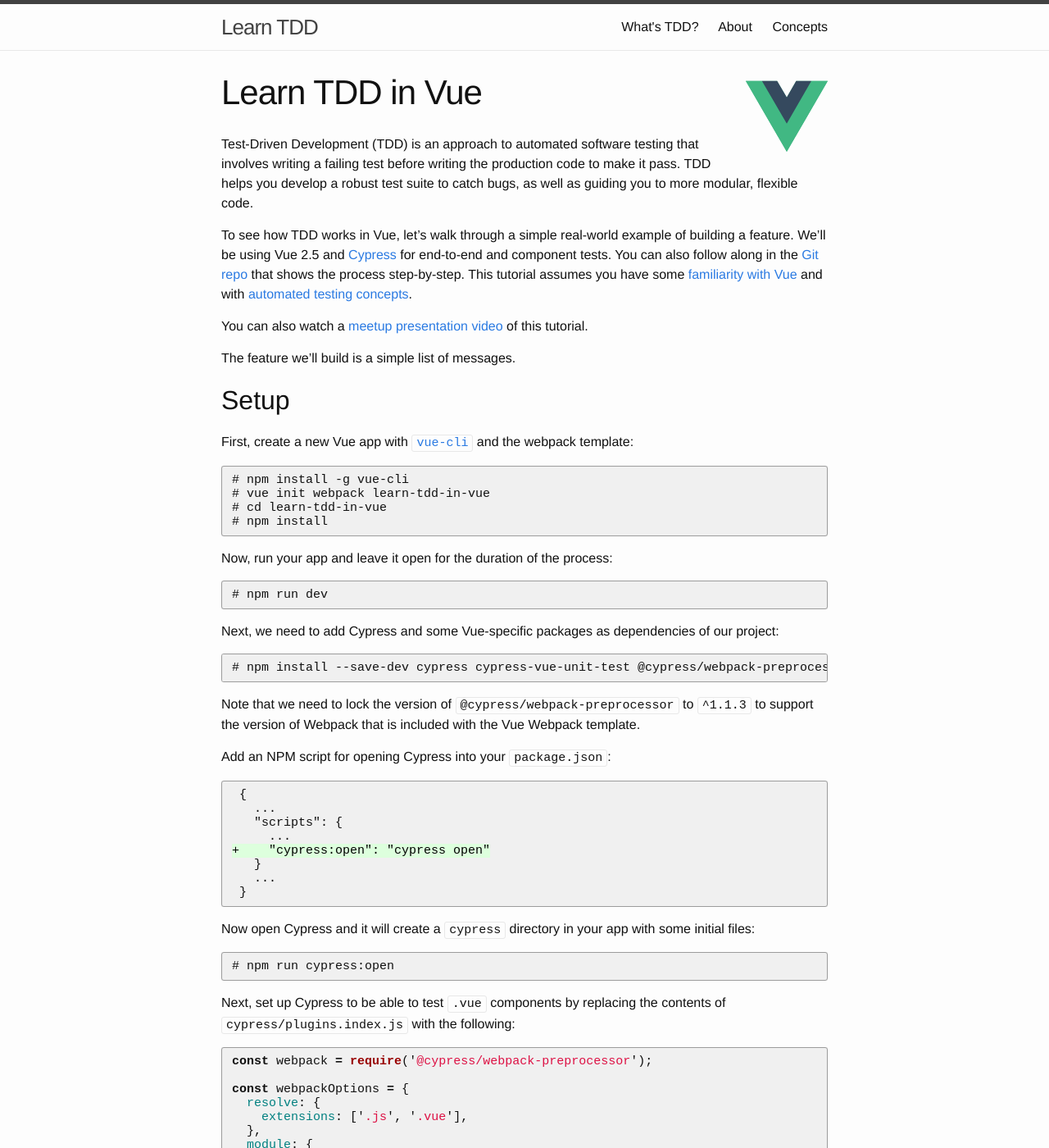
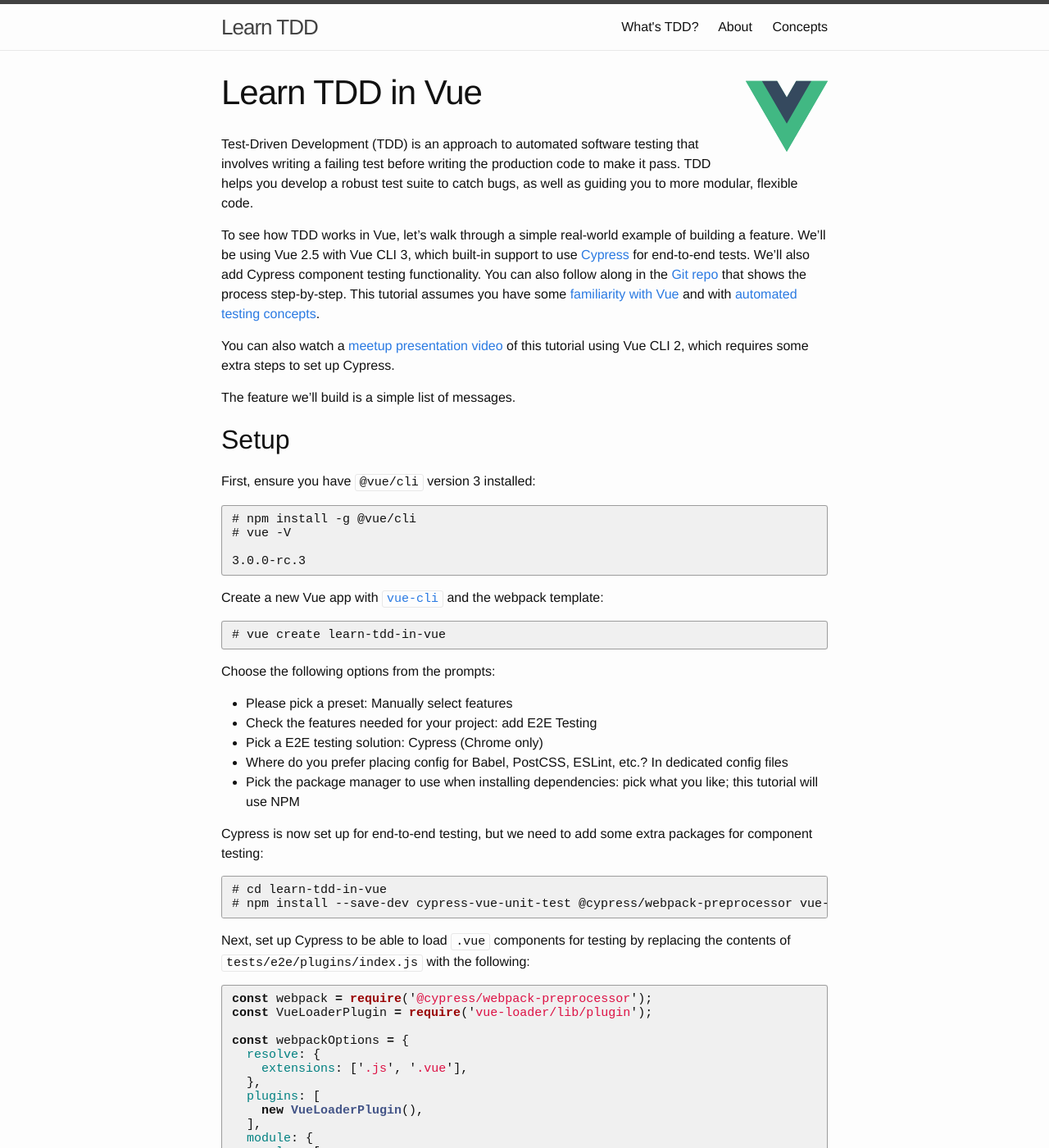
Before and after one commit to learn-tdd-in/learntdd.in, a Jekyll site: the page built from vue/index.md, in a window 1280 px wide and 1400 px high. Shown: the whole window at 82% size. Built offline with Jekyll 4.4.1, drawn with Linux system fonts in a browser that asks for light colours; some of the changed text lies outside the part shown.

Commit message:
Update Vue to Vue CLI 3

````diff
--- a/vue/index.md
+++ b/vue/index.md
@@ -7,65 +7,57 @@
 
 {% include tutorial-intro.md %}
 
-To see how TDD works in Vue, let's walk through a simple real-world example of building a feature. We'll be using Vue 2.5 and [Cypress][cypress] for end-to-end and component tests. You can also follow along in the [Git repo](https://github.com/learn-tdd-in/vue) that shows the process step-by-step. This tutorial assumes you have some [familiarity with Vue][vue] and with [automated testing concepts](/learn-tdd/concepts).
+To see how TDD works in Vue, let's walk through a simple real-world example of building a feature. We'll be using Vue 2.5 with Vue CLI 3, which built-in support to use [Cypress][cypress] for end-to-end tests. We'll also add Cypress component testing functionality. You can also follow along in the [Git repo](https://github.com/learn-tdd-in/vue) that shows the process step-by-step. This tutorial assumes you have some [familiarity with Vue][vue] and with [automated testing concepts](/learn-tdd/concepts).
 
-You can also watch a [meetup presentation video](https://youtu.be/CMN8boToKWI) of this tutorial.
+You can also watch a [meetup presentation video](https://youtu.be/CMN8boToKWI) of this tutorial using Vue CLI 2, which requires some extra steps to set up Cypress.
 
 The feature we'll build is a simple list of messages.
 
 ## Setup
 
-First, create a new Vue app with [`vue-cli`][vue-cli] and the webpack template:
+First, ensure you have `@vue/cli` version 3 installed:
 
 ```
-# npm install -g vue-cli
-# vue init webpack learn-tdd-in-vue
-# cd learn-tdd-in-vue
-# npm install
+# npm install -g @vue/cli
+# vue -V
+
+3.0.0-rc.3
 ```
 
-Now, run your app and leave it open for the duration of the process:
+Create a new Vue app with [`vue-cli`][vue-cli] and the webpack template:
 
 ```
-# npm run dev
+# vue create learn-tdd-in-vue
 ```
 
-Next, we need to add Cypress and some Vue-specific packages as dependencies of our project:
+Choose the following options from the prompts:
+
+- Please pick a preset: Manually select features
+- Check the features needed for your project: add E2E Testing
+- Pick a E2E testing solution: Cypress (Chrome only)
+- Where do you prefer placing config for Babel, PostCSS, ESLint, etc.? In dedicated config files
+- Pick the package manager to use when installing dependencies: pick what you like; this tutorial will use NPM
+
+Cypress is now set up for end-to-end testing, but we need to add some extra packages for component testing:
 
 ```
-# npm install --save-dev cypress cypress-vue-unit-test @cypress/webpack-preprocessor@^1.1.3
+# cd learn-tdd-in-vue
+# npm install --save-dev cypress-vue-unit-test @cypress/webpack-preprocessor vue-loader
 ```
 
-Note that we need to lock the version of `@cypress/webpack-preprocessor` to `^1.1.3` to support the version of Webpack that is included with the Vue Webpack template.
-
-Add an NPM script for opening Cypress into your `package.json`:
-
-```diff
- {
-   ...
-   "scripts": {
-     ...
-+    "cypress:open": "cypress open"
-   }
-   ...
- }
-```
-
-Now open Cypress and it will create a `cypress` directory in your app with some initial files:
-
-```
-# npm run cypress:open
-```
-
-Next, set up Cypress to be able to test `.vue` components by replacing the contents of `cypress/plugins.index.js` with the following:
+Next, set up Cypress to be able to load `.vue` components for testing by replacing the contents of `tests/e2e/plugins/index.js` with the following:
 
 ```javascript
 const webpack = require('@cypress/webpack-preprocessor');
+const VueLoaderPlugin = require('vue-loader/lib/plugin');
 
 const webpackOptions = {
   resolve: {
     extensions: ['.js', '.vue'],
   },
+  plugins: [
+    new VueLoaderPlugin(),
+  ],
   module: {
     rules: [
       {
@@ -83,16 +75,22 @@
   watchOptions: {},
 };
 
-module.exports = (on) => {
+module.exports = (on, config) => {
   on('file:preprocessor', webpack(options));
+  return Object.assign({}, config, {
+    fixturesFolder: 'tests/e2e/fixtures',
+    integrationFolder: 'tests/e2e/specs',
+    screenshotsFolder: 'tests/e2e/screenshots',
+    videosFolder: 'tests/e2e/videos',
+    supportFile: 'tests/e2e/support/index.js',
+  });
 };
 ```
 
 As our last setup step, let's clear out some of the default code to get a clean starting point. Delete the following files:
 
-- `cypress/integration/example_spec.js`
+- `tests/e2e/specs/test.js`
 - `src/components/HelloWorld.vue`
-- `test/unit/specs/HelloWorld.spec.js`
 
 Replace the contents of `src/App.vue` with the following:
 
@@ -113,7 +111,7 @@
 
 When performing outside-in TDD, our first step is to **create an end-to-end test describing the feature we want users to be able to do.** For our simple messaging app, the first feature we want is to be able to enter a message, save it, and see it in the list.
 
-Create a file `cypress/integration/creating_a_message_spec.js` and enter the following contents:
+Create a file `tests/e2e/specs/creating_a_message.js` and enter the following contents:
 
 ```javascript
 describe('Creating a message', () => {
@@ -144,10 +142,10 @@
 
 After we've created our test, the next step in TDD is to **run the test and watch it fail.**  This test will fail (be "red") at first because we haven't yet implemented the functionality.
 
-If you've closed Cypress, reopen it with:
+Open Cypress with:
 
 ```
-# npm run cypress:open
+# npm run test:e2e
 ```
 
 Run the Cypress test by clicking `creating_a_message_spec.js` in the Cypress window. A Chrome window should open, you should see the test run, then in the left-hand test step column you should see the following error:
@@ -247,11 +245,11 @@
 
 Instead of adding the behavior directly, let's **step down from the "outside" level of end-to-end tests to an "inside" component test.** This allows us to more precisely specify the behavior of each piece. Also, since end-to-end tests are slow, component tests prevent us from having to write an end-to-end test for every rare edge case.
 
-Create a new file `cypress/integration/NewMessageForm.spec.js` and add the following:
+Create a new file `tests/e2e/specs/NewMessageForm.js` and add the following:
 
 ```javascript
 import mountVue from 'cypress-vue-unit-test';
-import NewMessageForm from '../../src/components/NewMessageForm';
+import NewMessageForm from '../../../src/components/NewMessageForm';
 
 describe('NewMessageForm', () => {
   beforeEach(mountVue(NewMessageForm));
````
